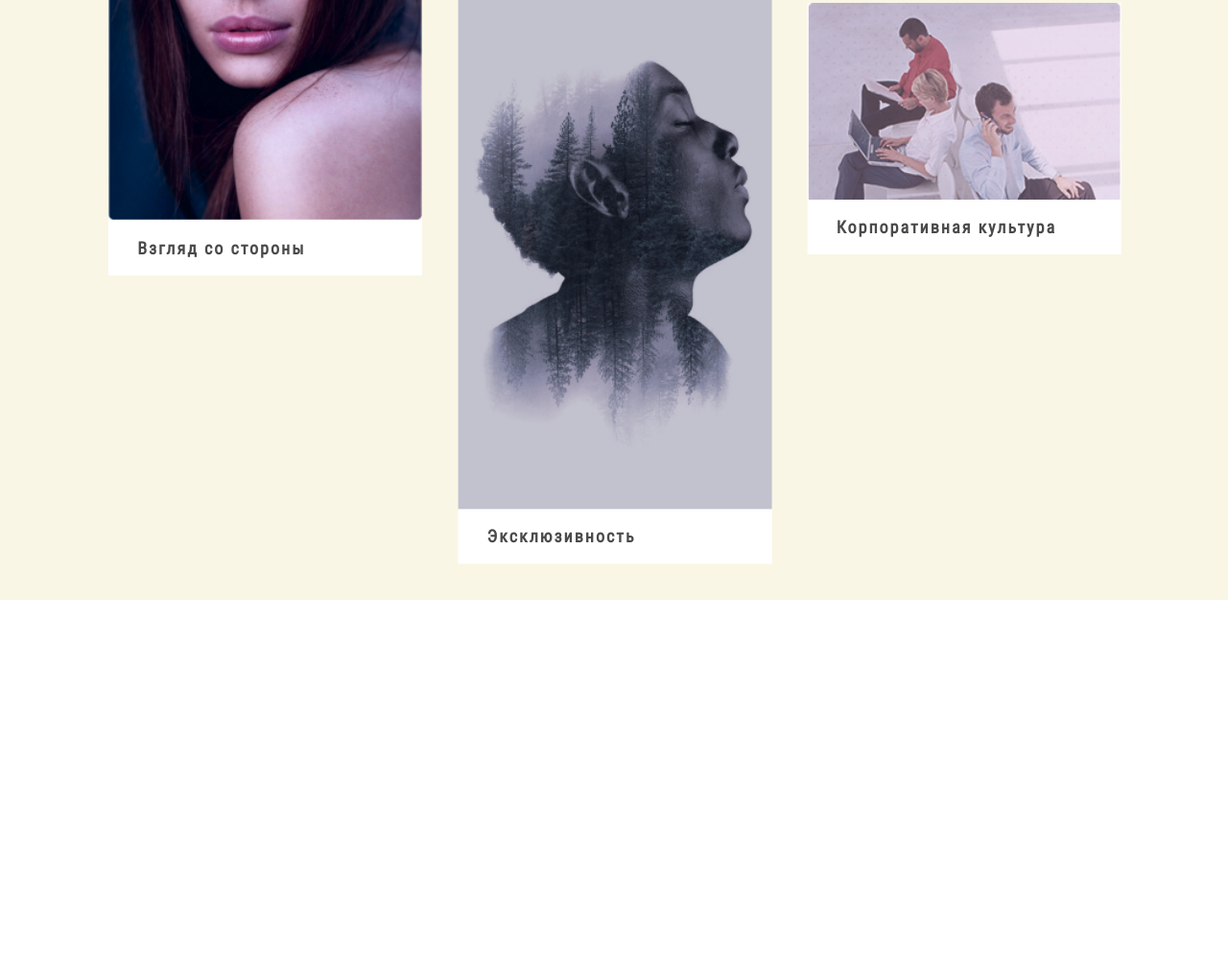
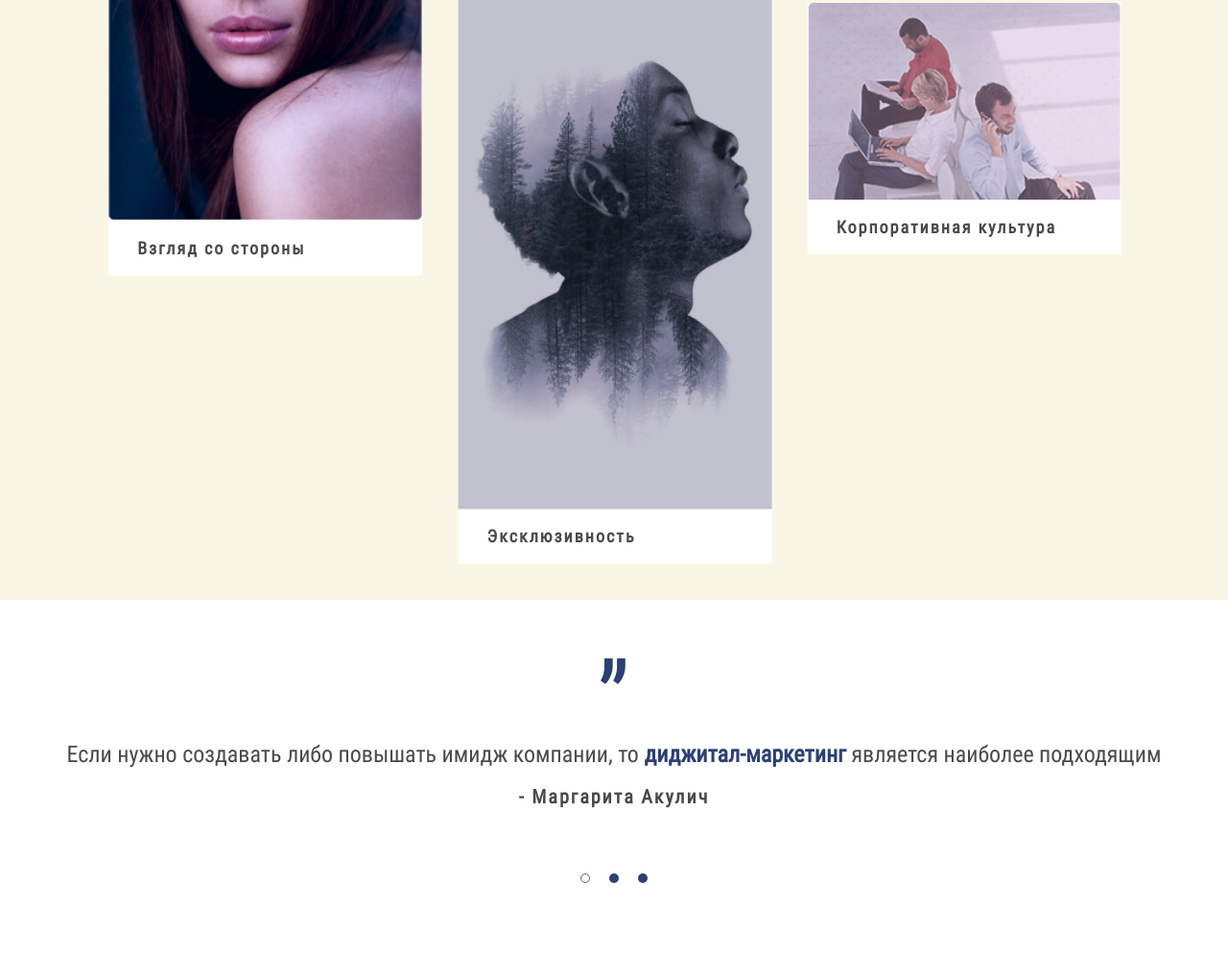
Before and after one commit to ellavrubel/mobile_first, a website: page app/index.html in a window 1280 px wide. Shown: the part 4657-5677 px from the top of the page at 96% size. Before the commit the page ends 5408 px from the top, so only its background shows below. Drawn offline with nearby package versions, Linux system fonts and the light colour scheme.

Commit message:
quote section in prog

```diff
--- a/app/index.html
+++ b/app/index.html
@@ -308,6 +308,54 @@
     </div>
 </section>
 
+<section class="quote">
+    <div class="quote-slider">
+
+        <div class="quote-slider__item">
+            <div class="quote__title">
+                &#8222;
+            </div>
+            <div class="quote__text">
+                Если нужно создавать либо повышать имидж компании,
+                то<span> диджитал-маркетинг </span> является наиболее подходящим
+            </div>
+            <div class="quote__author">
+                - Маргарита Акулич
+            </div>
+        </div>
+
+        <div class="quote-slider__item">
+            <div class="quote__title">
+                &#8222;
+            </div>
+            <div class="quote__text">
+                Если нужно создавать либо повышать имидж компании,
+                то<span> диджитал-маркетинг </span> является наиболее подходящим
+            </div>
+            <div class="quote__author">
+                - Маргарита Акулич
+            </div>
+        </div>
+
+        <div class="quote-slider__item">
+            <div class="quote__title">
+                &#8222;
+            </div>
+            <div class="quote__text">
+                <p>Если нужно создавать либо повышать имидж</p>
+                <p> компании,
+                </p>
+                <p>то<span> диджитал-маркетинг </span> является наиболее подходящим
+                </p>
+            </div>
+            <div class="quote__author">
+                - Маргарита Акулич
+            </div>
+        </div>
+
+    </div>
+</section>
+
 
 
 
--- a/app/js/main.js
+++ b/app/js/main.js
@@ -44,3 +44,26 @@
 
 
     //
+
+    $(function () {
+
+        $('.quote-slider').slick({
+            dots: true,
+            slidesToShow: 1,
+            slidesToScroll: 1,
+            arrows: false,
+            responsive: [
+                {
+                    breakpoint: 1024,
+                    settings: {
+                    }
+                },
+                {
+                    breakpoint: 640,
+                    settings: {
+
+                    }
+                },
+            ]
+        });
+    });
--- a/app/scss/media.scss
+++ b/app/scss/media.scss
@@ -335,7 +335,7 @@
     }
   }
   .news{
-    height: calc(2000px + 10px);
+    height: calc(2000px + 10vh);
 
     &__title{
       padding: 40px 0 80px;
@@ -489,8 +489,7 @@
     &__item7{
       transform: translate(195%, -120%);
     }
-    &__item8{
-      transform: translate(-83%, -54%);
+    &__item8{transform: translate(-83%, -54%);
     }
   }
 }
@@ -664,7 +663,7 @@
     }
 
     &__item5 {
-      transform: translate(114%, -127%);
+      transform: translate(114%, -138%);
     }
     &__item6 {
       transform: translate(-113%, -108%);
--- a/app/scss/style.scss
+++ b/app/scss/style.scss
@@ -461,6 +461,69 @@ body{
   }
 }
 
+//section quote
+
+.quote {
+  @extend %robotoCondenced-400;
+  text-align: center;
+
+  &__title {
+    font-size: 100px;
+    padding: 30px 0 100px;
+    color: $accent;
+  }
+
+  &__text {
+    font-size: 24px;
+    line-height: 26px;
+    color: #4A4A4A;
+    padding: 0 25px 20px;
+
+    span {
+      font-weight: bold;
+      color: $accent;
+    }
+  }
+
+  &__author {
+    font-weight: bold;
+    font-size: 20px;
+    line-height: 23px;
+    letter-spacing: 2px;
+    color: #4A4A4A;
+    padding-bottom: 30px;
+  }
+
+  .quote-slider .slick-dots {
+    display: flex;
+    justify-content: center;
+    position: absolute;
+    bottom: 100px;
+    left: 0;
+    right: 0;
+
+    .slick-active {
+      button {
+        background-color: transparent;
+        border: 1px solid #476E4D;
+      }
+
+    }
+
+    button {
+      font-size: 0;
+      border: none;
+      background-color: $accent;
+      padding: 0;
+      width: 10px;
+      height: 10px;
+      border-radius: 50%;
+      margin: 0 10px;
+
+    }
+  }
+}
+
 
 
 
```
Also changed, not shown: app/css/media.min.css, app/css/style.min.css.
